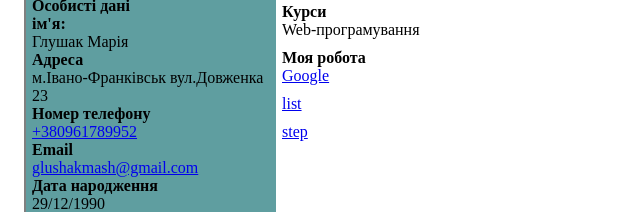
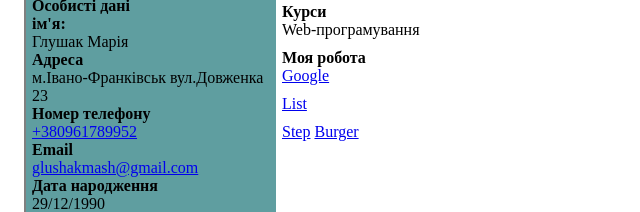
Before and after one commit to mariiaglushak/mariiaglushak.github.io, a plain HTML site: page index.html in a window 1280 px wide. Shown: the part 205-417 px from the top of the page, 136-776 px from the left. Drawn offline with Linux system fonts and the light colour scheme.

Commit message:
Add files via upload

```diff
--- a/index.html
+++ b/index.html
@@ -85,13 +85,14 @@
 			<div class="my-work">
 
 				<span class="title">Моя робота</span>
-				<a href="https://github.com/mariiaglushak/mariiaglushak.github.io/tree/main/google">Google
+				<a href="google">Google
 			</div>
 			<div class="list">
-				<a href="https://github.com/mariiaglushak/mariiaglushak.github.io/blob/main/list/index.html">list</a>
+				<a href="list">List</a>
 			</div>
 			<div class="step">
-				<a href="https://github.com/mariiaglushak/mariiaglushak.github.io/tree/main/step">step</a>
+				<a href="step">Step</a>
+				<a href="burger">Burger</a>
 
 			</div>
 	</div>
```
